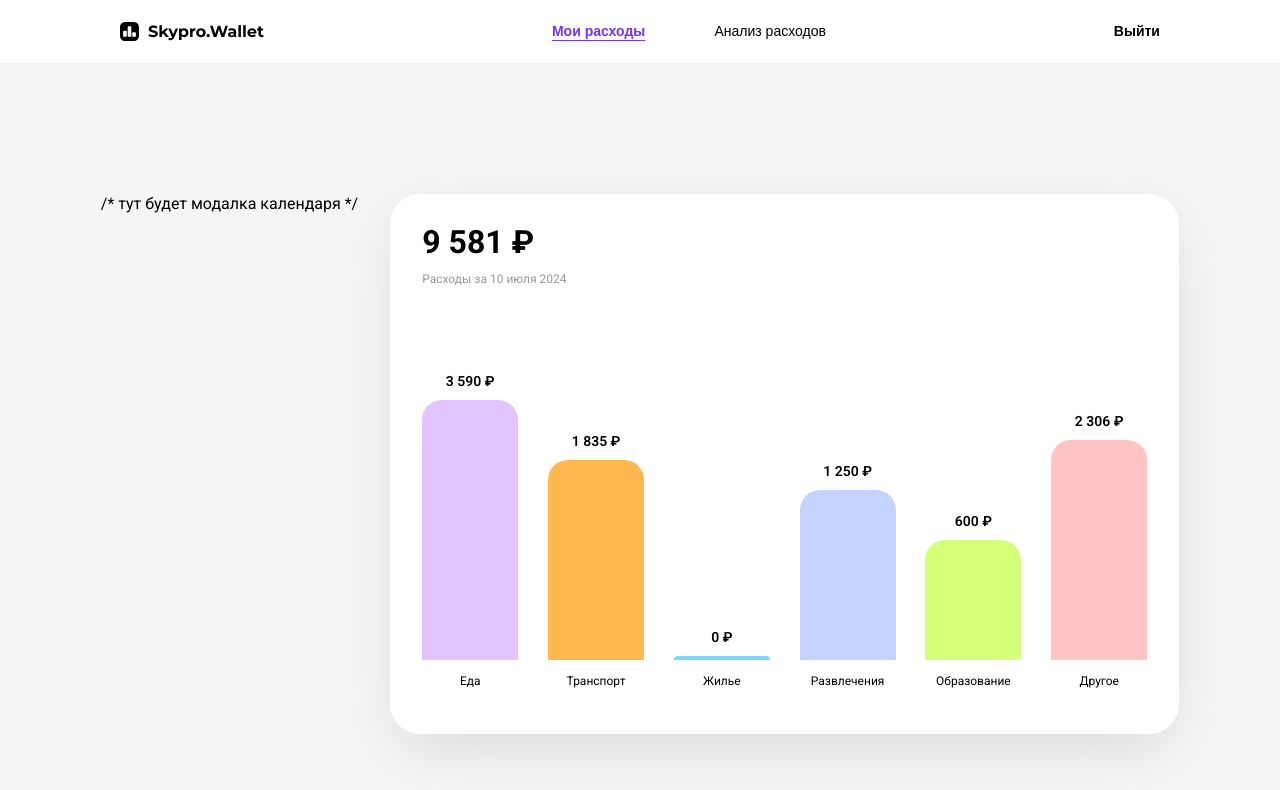
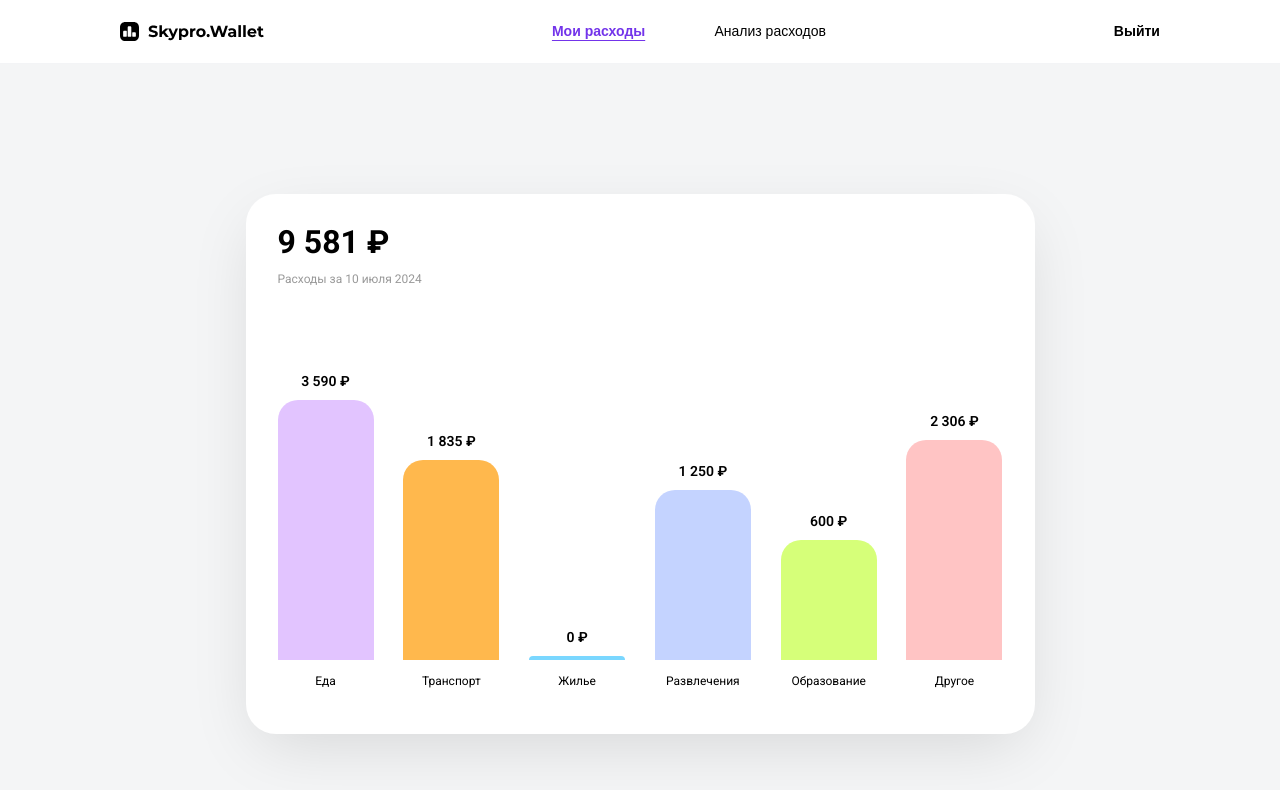
Before and after one commit to x3imal/SkyproWallet, a React (Vite) app: page / in a window 1280 px wide. Shown: the top 790 px of the page. Built offline with nearby package versions, Linux system fonts and the light colour scheme.

Commit message:
Created a file Calendar.jsx

```diff
--- /dev/null
+++ b/src/components/ExpensesChartModal/Calendar.jsx
@@ -0,0 +1,5 @@
+
+
+export const Calendar = () => {
+
+};
--- a/src/pages/AnalysisPage.jsx
+++ b/src/pages/AnalysisPage.jsx
@@ -1,5 +1,6 @@
 import styled from "styled-components";
 import {ExpensesChartModal} from "../components/ExpensesChartModal/ExpensesChartModal.jsx";
+import { Calendar } from "../components/ExpensesChartModal/Calendar.jsx";
 
 const Wrapper = styled.div`
   width: 100%;
@@ -11,7 +12,7 @@ const Wrapper = styled.div`
 export const AnalysisPage = () => {
     return (
         <Wrapper>
-            /* тут будет модалка календаря */
+            <Calendar/>
             <ExpensesChartModal />
         </Wrapper>
     );
```
